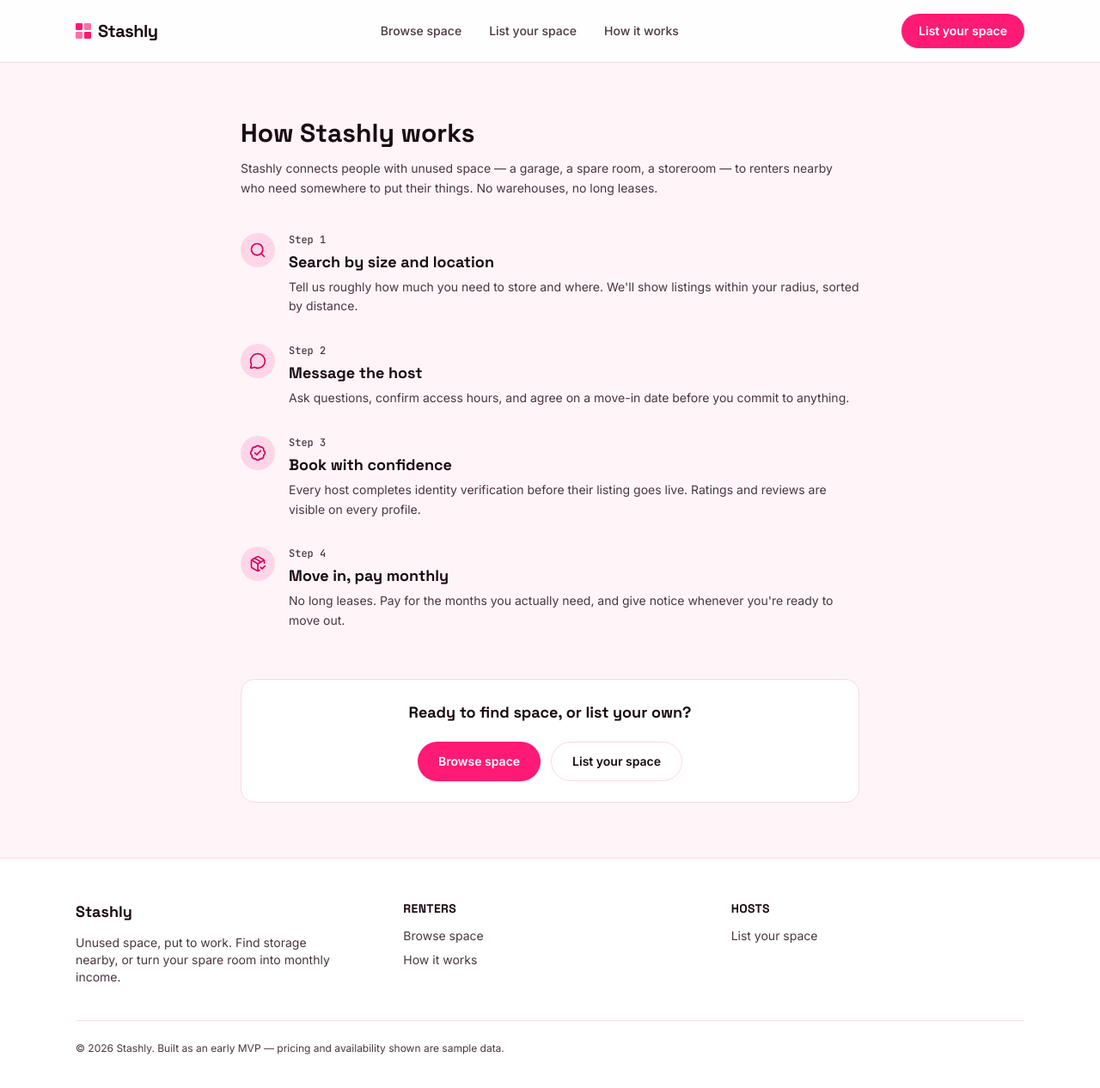
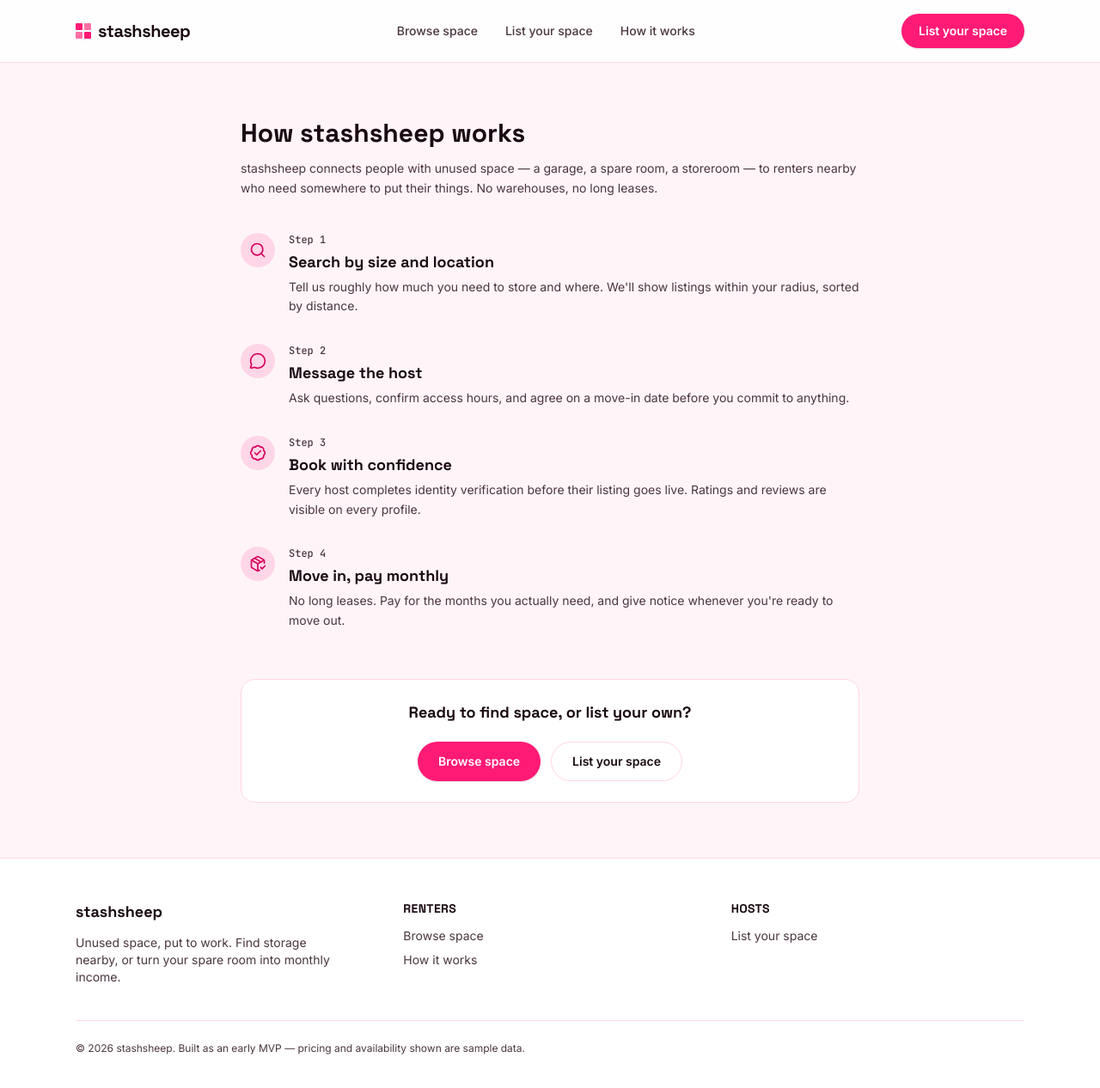
Before and after one commit to Gyanibaba177/stashsheep-frontend, a Next.js app: page /how-it-works in a window 1280 px wide. Shown: the top 1266 px of the page at 86% size. Built offline with nearby package versions, Linux system fonts and the light colour scheme.

Commit message:
rename brand to StashSheep

```diff
--- a/app/how-it-works/page.tsx
+++ b/app/how-it-works/page.tsx
@@ -27,9 +27,9 @@ const steps = [
 export default function HowItWorksPage() {
   return (
     <div className="mx-auto max-w-3xl px-6 py-16">
-      <h1 className="font-display text-3xl font-bold text-plum">How Stashly works</h1>
+      <h1 className="font-display text-3xl font-bold text-plum">How stashsheep works</h1>
       <p className="mt-3 text-sm leading-relaxed text-plum-soft">
-        Stashly connects people with unused space — a garage, a spare room,
+        stashsheep connects people with unused space — a garage, a spare room,
         a storeroom — to renters nearby who need somewhere to put their
         things. No warehouses, no long leases.
       </p>
--- a/app/layout.tsx
+++ b/app/layout.tsx
@@ -11,7 +11,7 @@ import Header from "@/components/Header";
 import Footer from "@/components/Footer";
 
 export const metadata: Metadata = {
-  title: "Stashly — Rent unused space, nearby",
+  title: "stashsheep — Rent unused space, nearby",
   description:
     "List your spare room, garage, or shed — or find unused space near you. Currently focused on storage, with more use cases coming.",
 };
--- a/app/page.tsx
+++ b/app/page.tsx
@@ -22,7 +22,7 @@ export default async function Home() {
               Your unused space is worth more than you think.
             </h1>
             <p className="mt-5 max-w-md text-base leading-relaxed text-plum-soft">
-              Stashly connects people with unused space — a garage, a
+              stashsheep connects people with unused space — a garage, a
               storeroom, a spare room — to people nearby who need it.
               Starting with storage, because that's the easiest way to put
               idle space to work.
--- a/components/Footer.tsx
+++ b/components/Footer.tsx
@@ -6,7 +6,7 @@ export default function Footer() {
       <div className="mx-auto max-w-6xl px-6 py-12">
         <div className="grid gap-10 sm:grid-cols-3">
           <div>
-            <span className="font-display text-lg font-bold text-plum">Stashly</span>
+            <span className="font-display text-lg font-bold text-plum">stashsheep</span>
             <p className="mt-3 max-w-xs text-sm text-plum-soft">
               Unused space, put to work. Find storage nearby, or turn your spare
               room into monthly income.
@@ -46,7 +46,7 @@ export default function Footer() {
         </div>
 
         <div className="mt-10 border-t border-blush-light pt-6 text-xs text-plum-soft">
-          © {new Date().getFullYear()} Stashly. Built as an early MVP — pricing and
+          © {new Date().getFullYear()} stashsheep. Built as an early MVP — pricing and
           availability shown are sample data.
         </div>
       </div>
--- a/components/Header.tsx
+++ b/components/Header.tsx
@@ -12,7 +12,7 @@ export default function Header() {
             <span className="h-2 w-2 rounded-[1px] bg-magenta" />
           </span>
           <span className="font-display text-xl font-bold tracking-tight text-plum">
-            Stashly
+            stashsheep
           </span>
         </Link>
 
```
Also changed, not shown: 1 other file (tests, documents, lock files or other folders).
